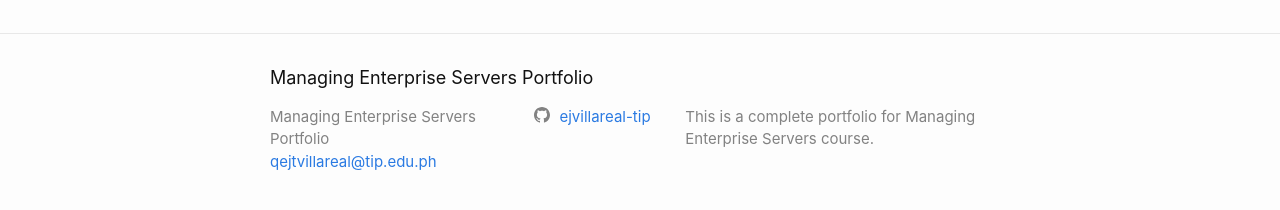
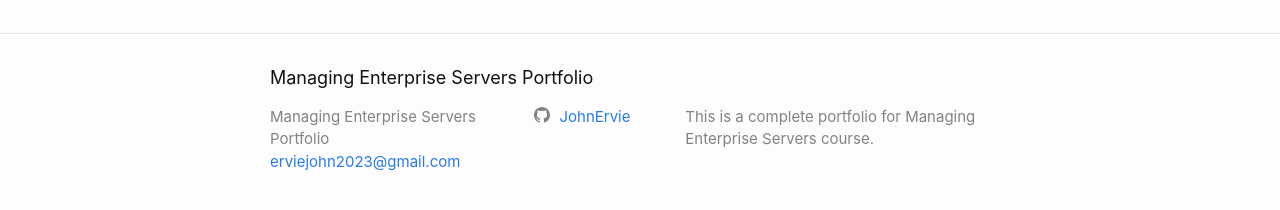
Before and after one commit to ErvieJohn/johnervie.github.io, a Jekyll site: the page built from search.md, in a window 1280 px wide. Shown: the part 667-877 px from the top of the page. Built offline with Jekyll 4.4.1, drawn with Linux system fonts in a browser that asks for light colours.

Commit message:
Update _config.yml

```diff
--- a/_config.yml
+++ b/_config.yml
@@ -19,12 +19,12 @@
 # in the templates via {{ site.myvariable }}.
 
 title: Managing Enterprise Servers Portfolio
-email: qejtvillareal@tip.edu.ph
+email: erviejohn2023@gmail.com
 description: >- # this means to ignore newlines until "baseurl:"
   This is a complete portfolio for Managing Enterprise Servers course.
 baseurl: "" # the subpath of your site, e.g. /blog
-url: "ejvillareal-tip.github.io" # the base hostname & protocol for your site, e.g. http://example.com
-github_username:  ejvillareal-tip
+url: "JohnErvie.github.io" # the base hostname & protocol for your site, e.g. http://example.com
+github_username:  JohnErvie
 
 # Build settings
 # I remove minima them as it now a regular theme
```
